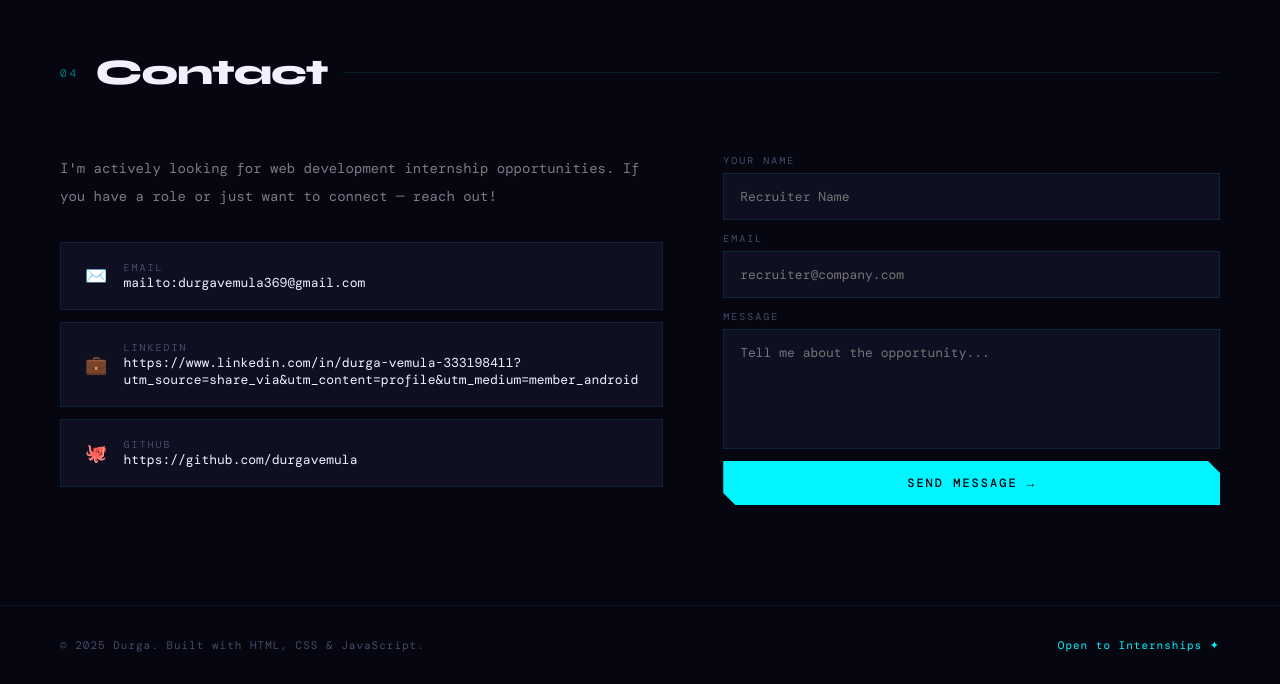
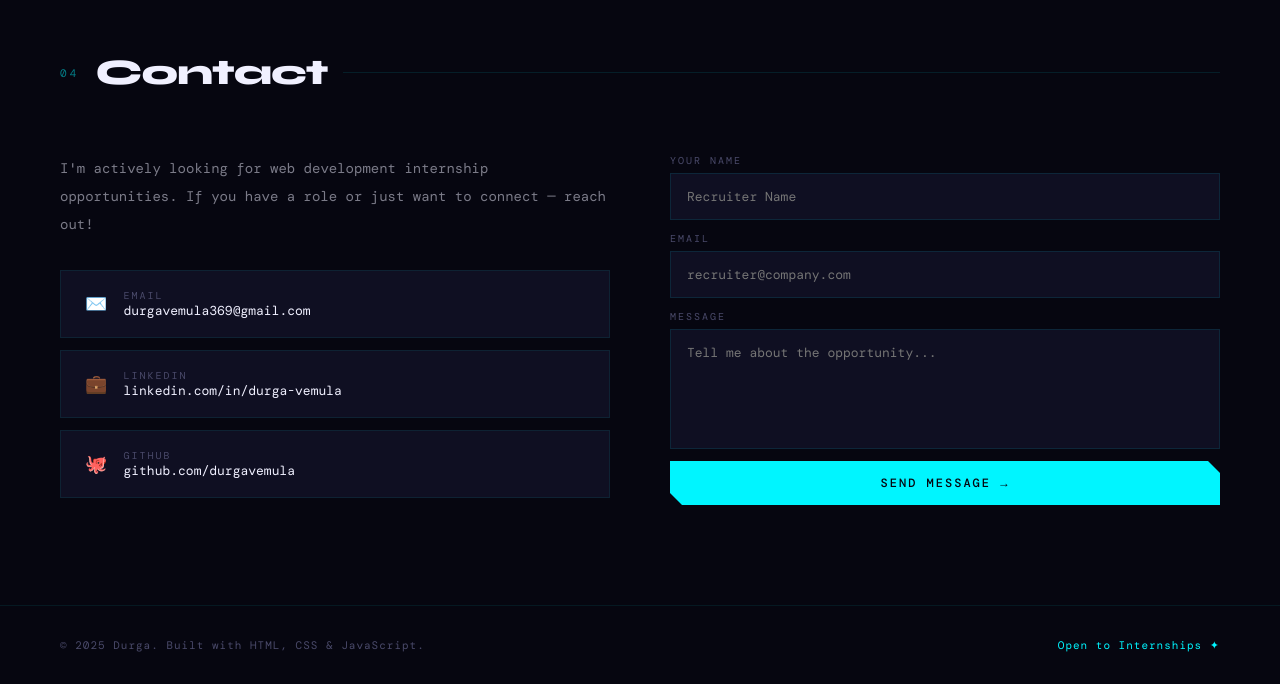
Before and after one commit to durgavemula/durgavemula.github.io, a plain HTML site: page index.html in a window 1280 px wide. Shown: the part 3051-3735 px from the top of the page. Drawn offline with nearby package versions, Linux system fonts and the light colour scheme; a web font is replaced by a local one.

Commit message:
Update index.html

```diff
--- a/index.html
+++ b/index.html
@@ -806,25 +806,25 @@ footer {
         If you have a role or just want to connect — reach out!
       </p>
       <div class="contact-links">
-        <a href="mailto:durgavemula369@gmail.com" class="contact-link">
+        <a href="durgavemula369@gmail.com" class="contact-link">
           <span class="contact-icon">✉️</span>
           <div>
             <div class="contact-label">Email</div>
-            <div>mailto:durgavemula369@gmail.com</div>
+            <div>durgavemula369@gmail.com</div>
           </div>
         </a>
         <a href="https://www.linkedin.com/in/durga-vemula-333198411?utm_source=share_via&utm_content=profile&utm_medium=member_android" target="_blank" class="contact-link">
           <span class="contact-icon">💼</span>
           <div>
             <div class="contact-label">LinkedIn</div>
-            <div>https://www.linkedin.com/in/durga-vemula-333198411?utm_source=share_via&utm_content=profile&utm_medium=member_android</div>
+              <div>linkedin.com/in/durga-vemula</div>
           </div>
         </a>
         <a href="https://github.com/durgavemula" target="_blank" class="contact-link">
           <span class="contact-icon">🐙</span>
           <div>
             <div class="contact-label">GitHub</div>
-            <div>https://github.com/durgavemula</div>
+              <div>github.com/durgavemula</div>
           </div>
         </a>
       </div>
```
